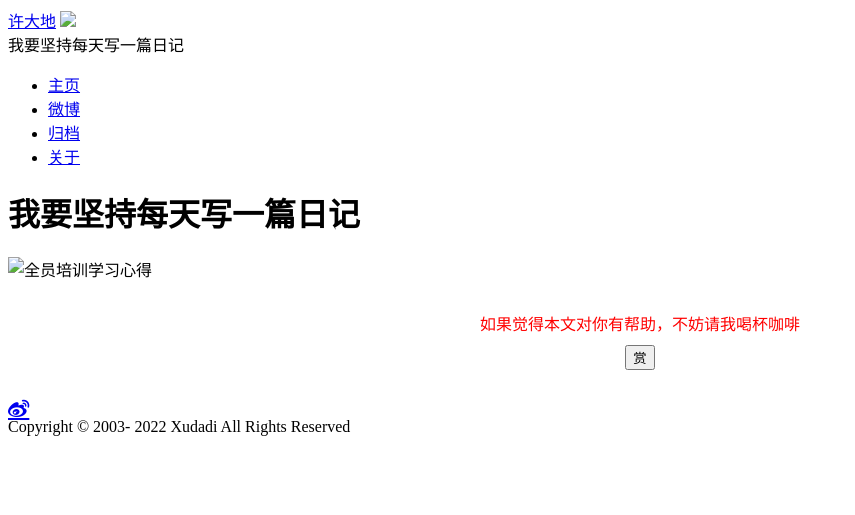
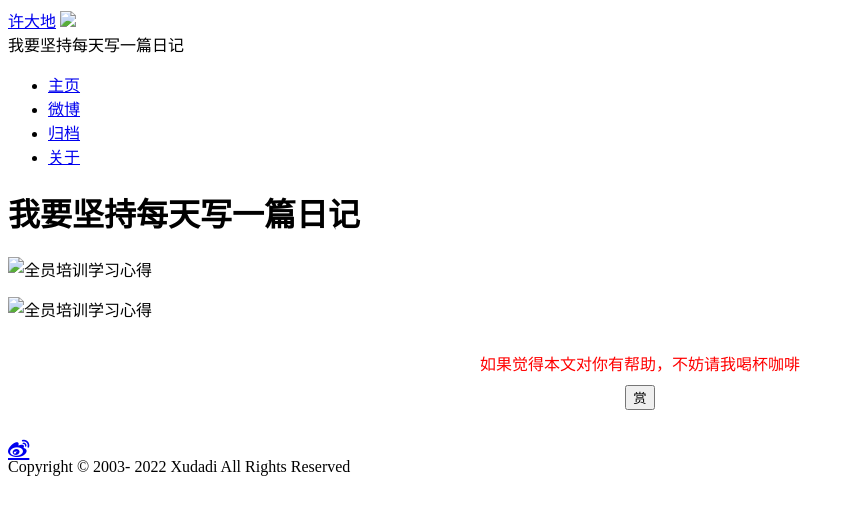
Before and after one commit to dadilab/Blog, a Jekyll site: the page built from _posts/2019-06-30-write-note-every-day.md, in a window 1280 px wide. Shown: the top 515 px of the page, without its empty margins (0-855 px from the left). Built offline with Jekyll 4.4.1, drawn with Linux system fonts in a browser that asks for light colours.

Commit message:
Update 2019-06-30-write-note-every-day.md

```diff
--- a/_posts/2019-06-30-write-note-every-day.md
+++ b/_posts/2019-06-30-write-note-every-day.md
@@ -8,3 +8,5 @@ feature:
 ---
 # 我要坚持每天写一篇日记
 ![全员培训学习心得](/blog/img/9e6b9e6b-5bbd-481c-a994-1d5edaaa88fb.jpeg)
+
+<img src="/blog/img/9e6b9e6b-5bbd-481c-a994-1d5edaaa88fb.jpeg" alt="全员培训学习心得" class="img-width">
```
